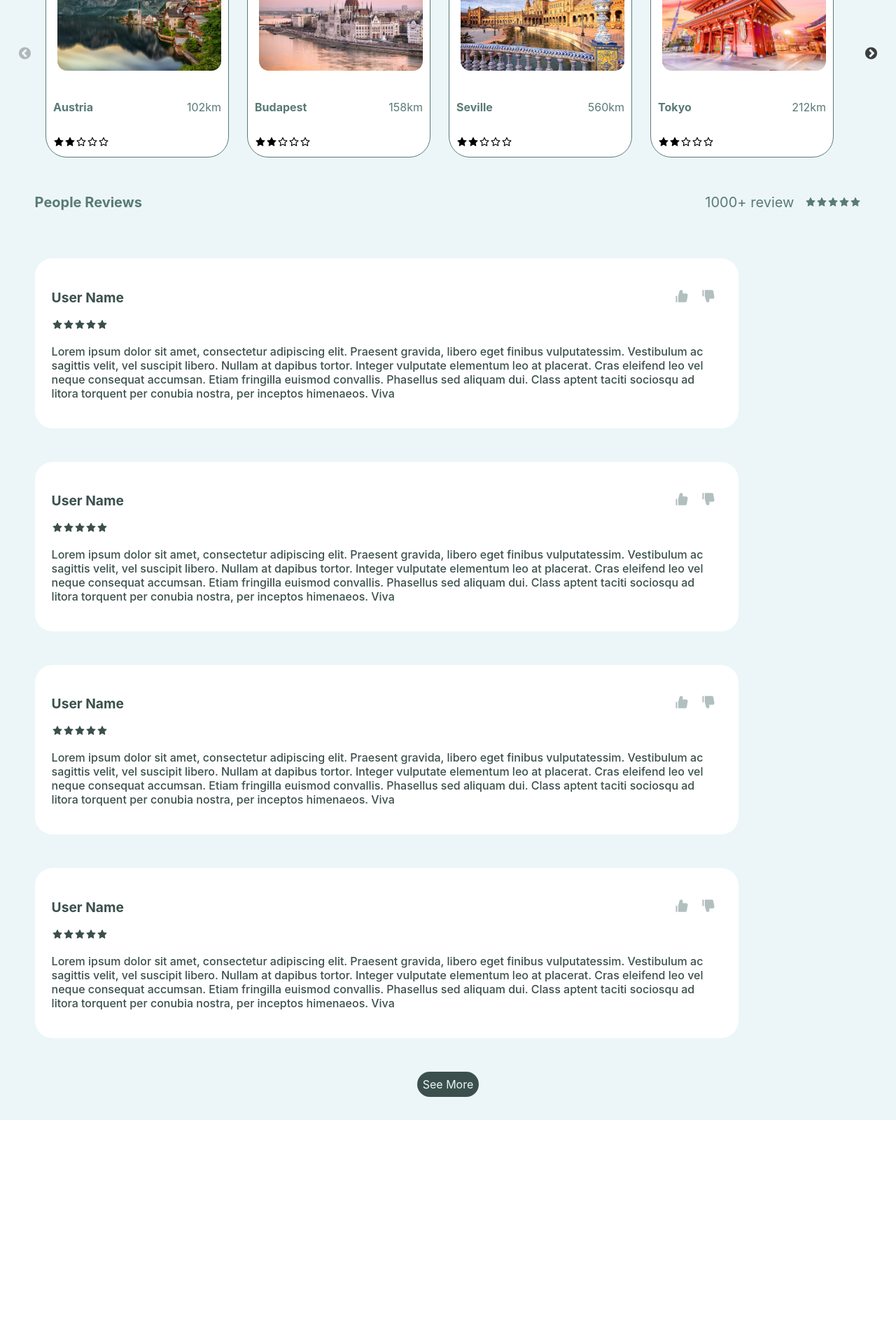
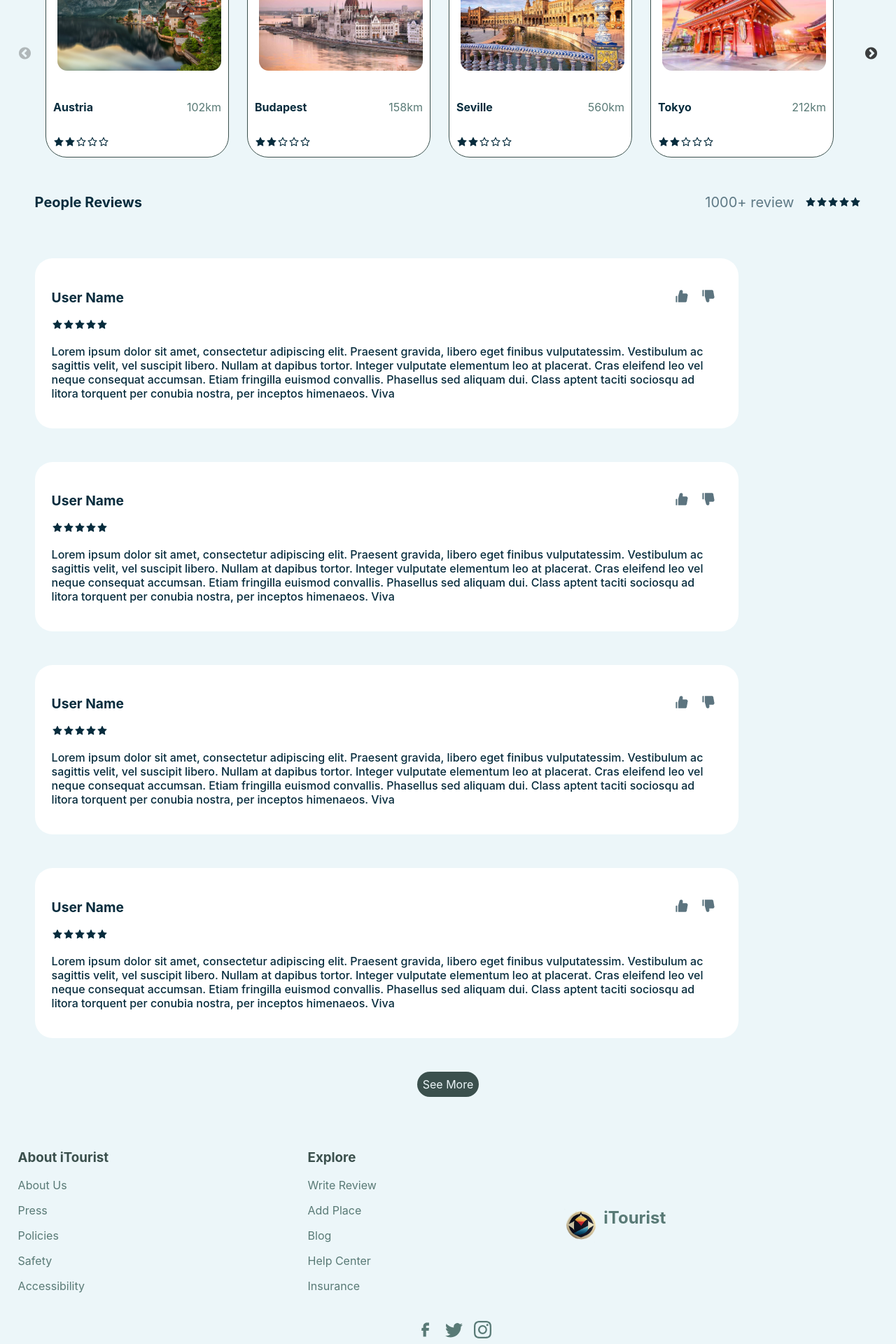
Before and after one commit to rashaaad19/PlaceProfile__try, a React (Create React App) app: page / in a window 1280 px wide. Shown: the part 756-2676 px from the top of the page at 70% size. Before the commit the page ends 2356 px from the top, so only its background shows below. Built offline with nearby package versions, Linux system fonts and the light colour scheme.

Commit message:
changed colors of stars and headers

```diff
--- a/src/App.js
+++ b/src/App.js
@@ -1,4 +1,5 @@
 import './App.css';
+import Footer from './components/footer/Footer';
 import Navbar from './components/Navbar';
 import PlaceCard from './components/placeInfo/PlaceCard';
 import PlaceImage from './components/placeInfo/PlaceImage';
@@ -26,6 +27,7 @@ function App() {
     <ReviewCard></ReviewCard>
     <ReviewCardButton></ReviewCardButton>
     </div>
+    <Footer></Footer>
   </div>
     </>
   );
--- a/src/components/Slider/NearbySlider.css
+++ b/src/components/Slider/NearbySlider.css
@@ -6,6 +6,7 @@
   }
   .card__top p,.star__class{
 padding: 0.5rem;
+color: #072c3d;
   }
   .city__style {
     font-weight: bold;
@@ -25,7 +26,7 @@ padding: 0.5rem;
     }
 
   .card{
-    border: 1px solid #597A76;
+    border: 1px solid #3b504d;
     background-color: #ecfafe;
     border-radius: 30px;
 
--- a/src/components/Slider/SliderContainer.css
+++ b/src/components/Slider/SliderContainer.css
@@ -16,7 +16,7 @@ color:black;
     background-color: white !important;
 }
 .sliderHeader__container p{
-    color: #597A76;
+    color: #072c3d;
     font-weight: bold;
     font-size: 20px;
     margin-left: 3rem;
--- /dev/null
+++ b/src/components/footer/Footer.css
@@ -0,0 +1,24 @@
+.footThird__column{
+    display: flex;
+    align-items: center;
+    padding: 0.5rem;
+}
+.footThird__column p{
+    font-weight: Bold;
+    font-size: 1.5rem;
+    color: #3b504d;
+    margin-left: 0.5rem;
+
+
+}
+#footerLogo{
+    width: 3rem;
+    height: 3rem;
+    margin-top: 1rem;
+}
+
+/* .overAllFooter{
+    display: flex;
+    justify-content: space-around;
+    align-items: flex-end;
+} */
--- /dev/null
+++ b/src/components/footer/Footer.js
@@ -0,0 +1,11 @@
+import './Footer.css'
+import FooterContent from './FooterContent'
+const Footer=()=>{
+    return<>
+    <div className="overAllFooter">
+        <FooterContent></FooterContent>
+        </div>
+    </>
+}
+
+export default Footer
--- /dev/null
+++ b/src/components/footer/FooterContent.css
@@ -0,0 +1,30 @@
+.foot__container{
+    display: flex;
+    justify-content: flex-start;
+}
+.footCol__container{
+    width: 75%;
+    display: flex;
+    justify-content: space-between;
+}
+.footFirst__column h3,.footSecond__column h3{
+    /* margin-bottom: 1rem; */
+    color: #3b504d;
+}
+
+.foot__container p {
+    margin-top: 1rem;
+    color :#597A76;
+}
+.footFirst__column, .footSecond__column{
+    padding: 1.5rem;
+}
+
+.footerFA{
+    text-align: center;
+    font-size:25px;
+    color: #597A76;
+}
+.footerFA > *{
+    margin-left: 1rem;
+}
--- /dev/null
+++ b/src/components/footer/FooterContent.js
@@ -0,0 +1,43 @@
+import './FooterContent.css'
+import {CgFacebook} from 'react-icons/cg'
+import {BsTwitter,BsInstagram} from 'react-icons/bs'
+const FooterContent=()=>{
+    return <>
+    <div className='foot__container'>
+        <div className='footCol__container'>
+
+    <div className='footFirst__column'>
+        <h3>About iTourist</h3>
+        <p>About Us</p>
+        <p>Press</p>
+        <p>Policies</p>
+        <p>Safety</p>
+        <p>Accessibility</p>
+    </div>
+    <div className='footSecond__column'>
+    <h3>Explore</h3>
+    <p>Write Review</p>
+        <p>Add Place</p>
+        <p>Blog</p>
+        <p>Help Center</p>
+        <p>Insurance</p>
+        </div>
+        <div className='footThird__column'>
+    <img id='footerLogo' src='/assets/images/sublogo_itourists.png' alt=''></img>
+        <p>iTourist</p>
+        </div>
+
+    </div>
+
+    </div>
+    <div className='footerFA'>
+        <CgFacebook></CgFacebook>
+        <BsTwitter></BsTwitter>
+        <BsInstagram></BsInstagram>
+
+        </div>
+
+    </>
+}
+
+export default FooterContent
--- a/src/components/placeInfo/PlaceCard.css
+++ b/src/components/placeInfo/PlaceCard.css
@@ -13,10 +13,13 @@
     justify-content: space-between;
     align-items: center;
 }
+#rating__container{
+    color:#072c3d
+}
 #place__header{
     font-weight: bold;
     font-size: 1.2rem;
-    color: #3b504d;
+    color: #072c3d;
     height: fit-content;
 }
 #place__distance{
--- a/src/components/reviews/ReviewCard.css
+++ b/src/components/reviews/ReviewCard.css
@@ -13,7 +13,8 @@
 .likeLogo{
     margin: 0.5rem;
     font-size: 22px;
-    color: #597a7678;
+    /* color: #597a7678; */
+    color: #072c3da8;
 }
 .likeLogo:hover{
     cursor: pointer;
@@ -24,12 +25,12 @@
 #reviewCard__username{
     font-weight: bold;
     font-size: 1.2rem;
-    color: #3b504d;
+    color: #072c3d;
 }
 #reviewCard__review{
-    color: #3b504d;
+    color: #072c3d;
     font-weight: 450;
 }
 .reviewCard__userscore{
-    color:#3b504d
+    color:#072c3d
 }
--- a/src/components/reviews/ReviewCard.js
+++ b/src/components/reviews/ReviewCard.js
@@ -1,6 +1,5 @@
 import { AiFillDislike, AiFillLike, AiFillStar } from 'react-icons/ai'
 import './ReviewCard.css'
-import ReviewCardButton from './ReviewCardButton'
 const ReviewCard=()=>{
     return<>
     <div className='reviewCard__container'>
--- a/src/components/reviews/ReviewHeader.css
+++ b/src/components/reviews/ReviewHeader.css
@@ -5,17 +5,18 @@
     justify-content: space-between;
 }
 #peopleReviews{
-    color: #597A76;
+    color: #072c3d;    ;
     font-weight: bold;
     font-size: 20px;
 }
 #reviewNum{
-    color: #597A76;
+    color: #072c3d9e;
     font-size: 20px;
     margin-right: 1rem;
 }
 .reviewSec__star{
-    color: #597A76;
+    color: #072c3d
+    ;
 }
 .secPart{
     display: flex;
```
